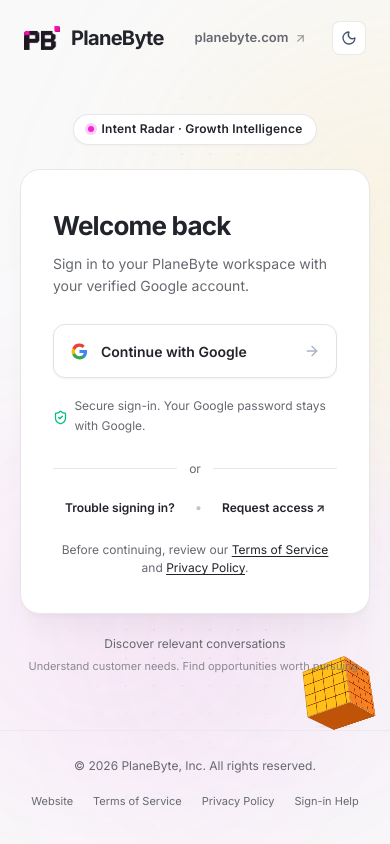
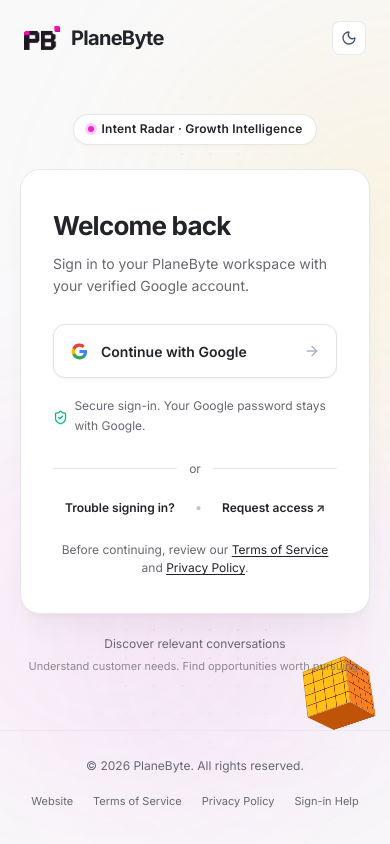
Before and after one commit to piyush-agrawal6/AILeadGen, a Next.js app in the folder dashboard/: page /login in a window 390 px wide. Built offline with nearby package versions, Linux system fonts and the light colour scheme; no server answers.

Commit message:
Keep mobile auth controls visible and remove unverified legal suffix

```diff
--- a/dashboard/app/planebyte-workspace.css
+++ b/dashboard/app/planebyte-workspace.css
@@ -538,7 +538,7 @@ html:not(.dark){--background:240 8% 98%;--foreground:224 12% 15%;--primary:210 7
 }
 
 .pb-auth-nav-link {
-  display: inline-flex;
+  display: none;
   align-items: center;
   gap: 0.35rem;
   font-size: 0.8125rem;
@@ -554,6 +554,9 @@ html:not(.dark){--background:240 8% 98%;--foreground:224 12% 15%;--primary:210 7
   color: hsl(var(--foreground));
   background-color: hsl(var(--muted) / 0.5);
   border-color: hsl(var(--border) / 0.6);
+}
+@media (min-width: 640px) {
+  .pb-auth-nav-link { display: inline-flex; }
 }
 
 .pb-auth-theme-toggle {
--- a/dashboard/components/auth/auth-frame.tsx
+++ b/dashboard/components/auth/auth-frame.tsx
@@ -79,7 +79,7 @@ export function AuthFrame({ children }: { children: React.ReactNode }) {
 
       {/* Minimal Footer */}
       <footer className="pb-auth-footer auth-footer">
-        <span>© {new Date().getFullYear()} PlaneByte, Inc. All rights reserved.</span>
+        <span>© {new Date().getFullYear()} PlaneByte. All rights reserved.</span>
         <nav aria-label="Legal" className="pb-auth-footer-links">
           <a href="https://planebyte.com" target="_blank" rel="noopener noreferrer">
             Website
```
